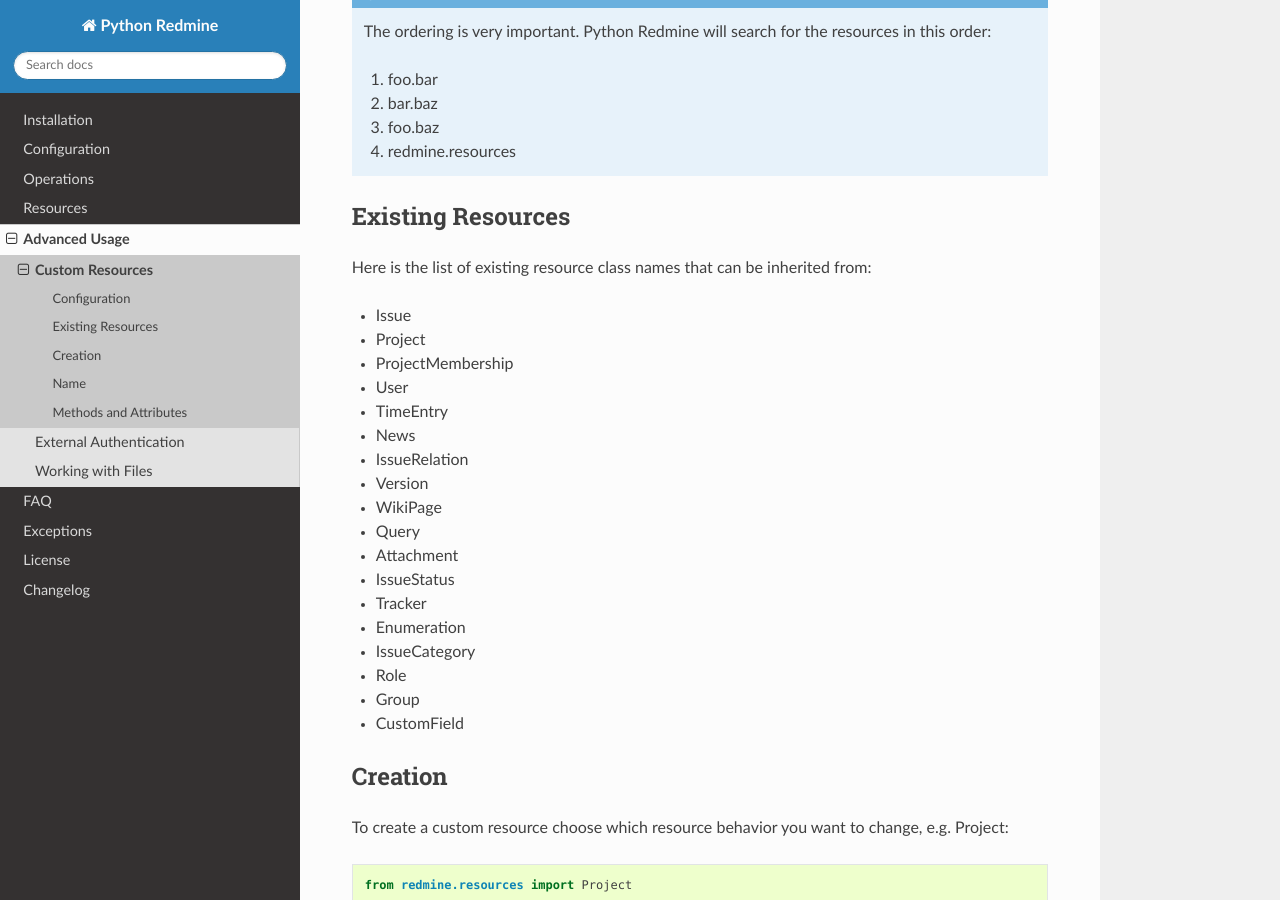
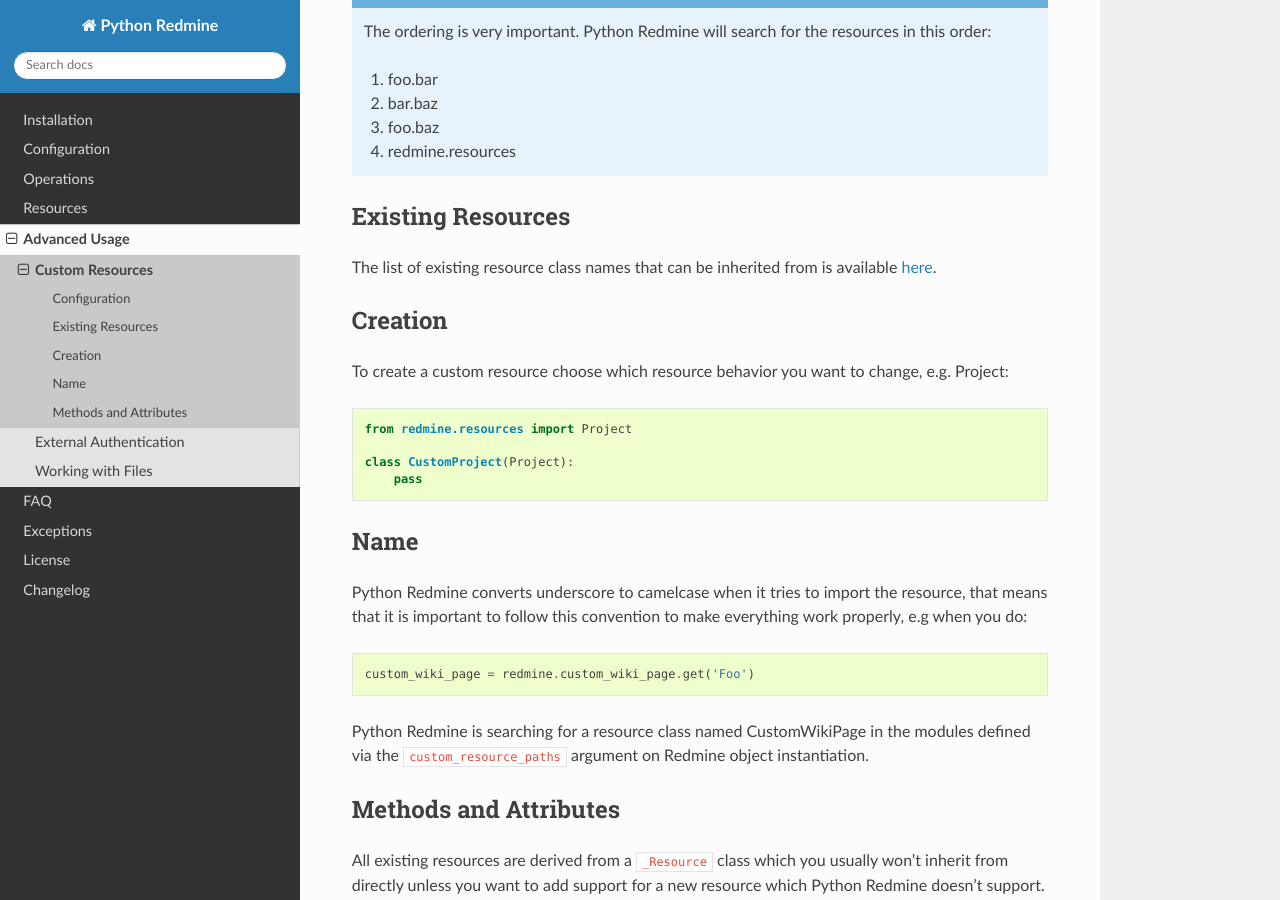
Before and after one commit to maxtepkeev/python-redmine, a Sphinx documentation site: the page built from docs/advanced/custom_resources.rst, in a window 1280 px wide and 900 px high, scrolled down 545 px. Built offline with Sphinx 7.4.7 and the Read the Docs theme 2.0.0, drawn with Linux system fonts in a browser that asks for light colours.

Commit message:
custom resources doc update

```diff
--- a/docs/advanced/custom_resources.rst
+++ b/docs/advanced/custom_resources.rst
@@ -31,26 +31,7 @@
 Existing Resources
 ------------------
 
-Here is the list of existing resource class names that can be inherited from:
-
-* Issue
-* Project
-* ProjectMembership
-* User
-* TimeEntry
-* News
-* IssueRelation
-* Version
-* WikiPage
-* Query
-* Attachment
-* IssueStatus
-* Tracker
-* Enumeration
-* IssueCategory
-* Role
-* Group
-* CustomField
+The list of existing resource class names that can be inherited from is available :doc:`here <../resources/index>`.
 
 Creation
 --------
```
